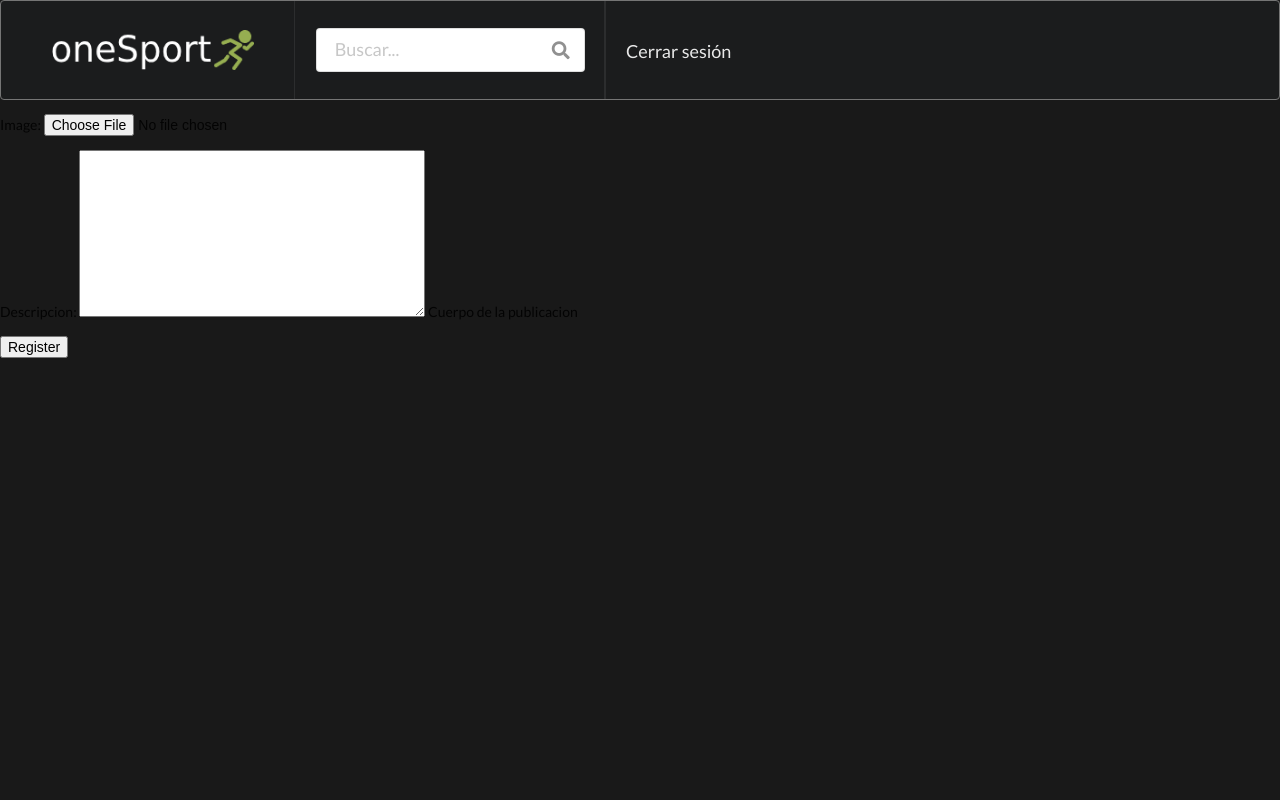
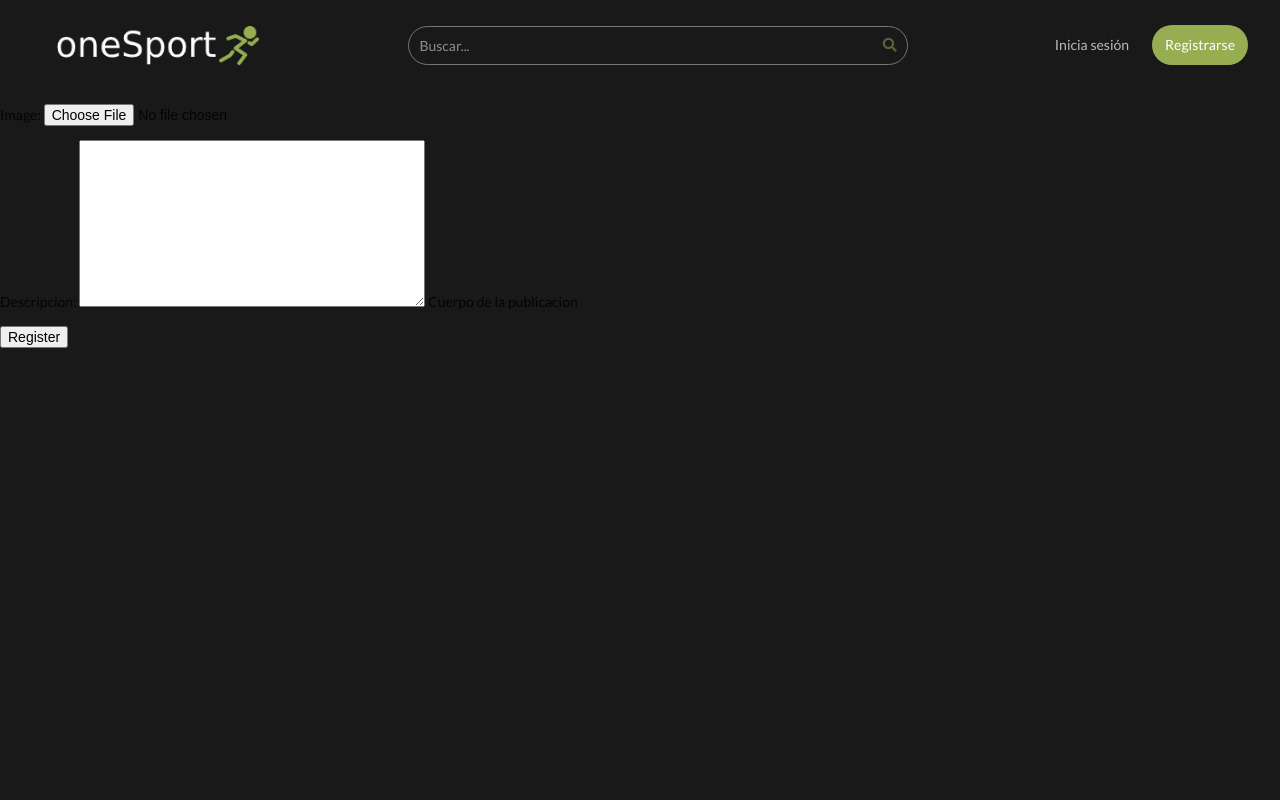
Before and after one commit to maicolb96/OneSports, a Django app: page /post/newpost in a window 1280 px wide. Run offline with Django 4.2, Linux system fonts and the light colour scheme; the visitor is signed in with stand-in values (Sample User, id 1); data comes from the database, SQL or seed files in the repository.

Commit message:
Navbar agregada

```diff
--- a/OneSport/static/css/styles.css
+++ b/OneSport/static/css/styles.css
@@ -1,6 +1,7 @@
 :root {
     --color-gray-backgorund: #191919;
     --color-gray-contrast: #757575;
+    --color-cream-green: #96AE51;
 }
 
 body{
@@ -35,3 +36,21 @@ body{
     text-decoration: none;
     color: var(--color-gray-contrast);
 }
+
+
+.ui.inverted.segment, .ui.primary.inverted.segment {
+    background: #191919;
+    color: rgba(255, 255, 255, 0.9);
+}
+
+.ui.secondary.inverted.menu .active.item {
+    background: var(--color-cream-green);
+    color: #ffffff !important;
+    border-radius: 25px;
+}
+
+.ui.inverted.menu .item, .ui.inverted.menu .item > a:not(.ui) {
+    background: transparent;
+    border-radius: 25px;
+    color: rgba(255, 255, 255, 0.9);
+}
--- a/OneSport/templates/layouts/partials/menu.html
+++ b/OneSport/templates/layouts/partials/menu.html
@@ -1,18 +1,23 @@
 {% load static %}
-<div class="ui inverted menu header">
-    <div class="item">
-        <img id="logo" src="{% static 'img/logo2.png' %}">
+<div class="ui inverted segment">
+  <div class="ui inverted secondary menu">
+    <div class="left item">
+      <img id="logo" src="{% static 'img/logo2.png' %}">
     </div>
-
-    <div class="menu">
-      <div class="item">
-        <div class="ui icon input">
-          <input type="text" placeholder="Buscar...">
-          <i class="search link icon"></i>
-        </div>
-      </div>
-      <a class="ui right item"><font style="vertical-align: inherit;"><font style="vertical-align: inherit;">
-        Cerrar sesión
-      </font></font></a>
+  <div class="item" style="margin: auto;">
+    <div class="ui inverted transparent icon input" style="border: 1px solid #757575; padding: 10px; border-radius: 25px; width:500px">
+      <input type="text" placeholder="Buscar...">
+      <i class="search icon" style="color: #96AE51; margin-right: 10px;"></i>
     </div>
   </div>
+  <div class="right item">
+    <a class="item">
+      Inicia sesión
+    </a>
+    <a class="item active">
+      Registrarse
+    </a>
+  </div>
+
+  </div>
+</div>
```
Also changed, not shown: OneSport/settings.py (+5 -5 lines), 2 other files.
